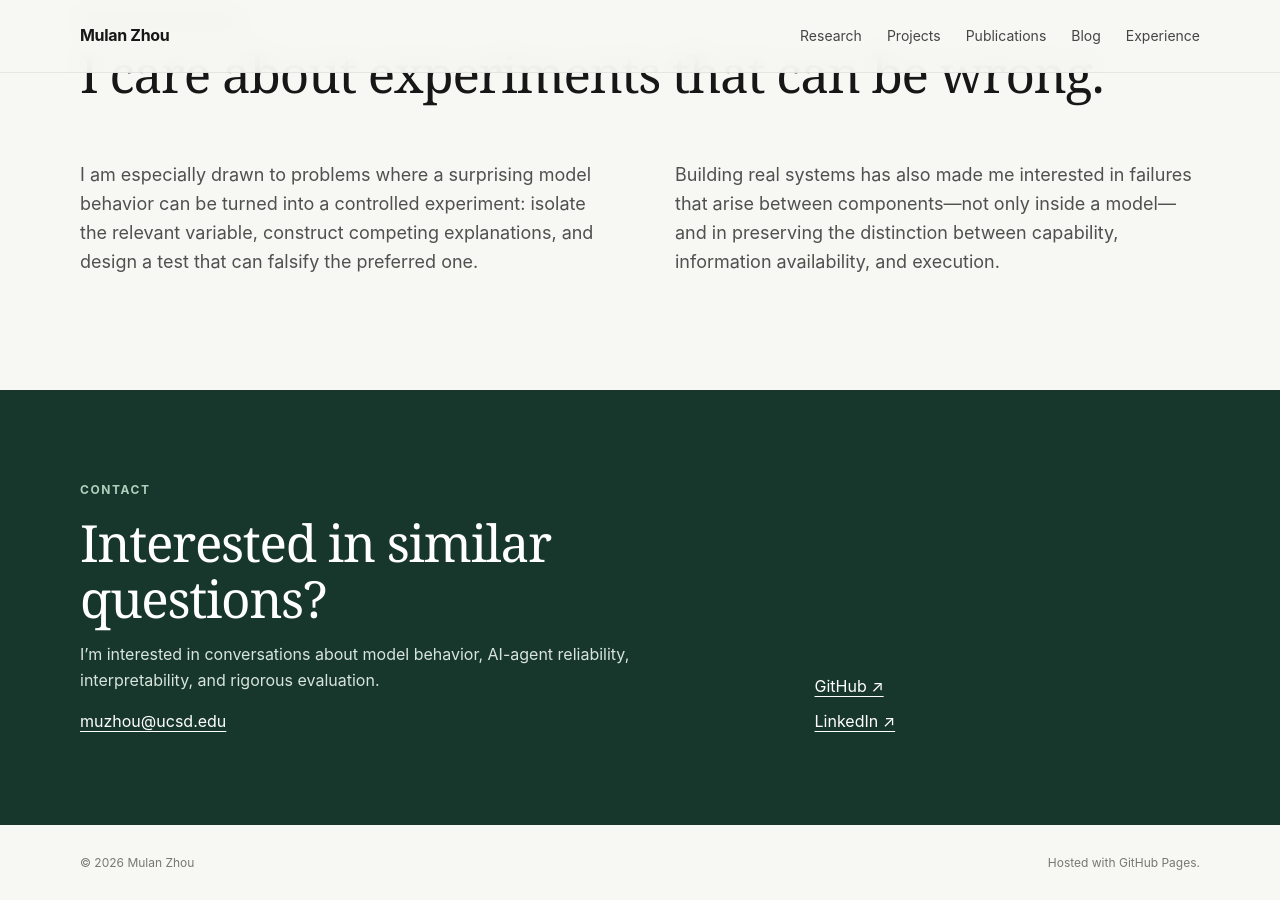
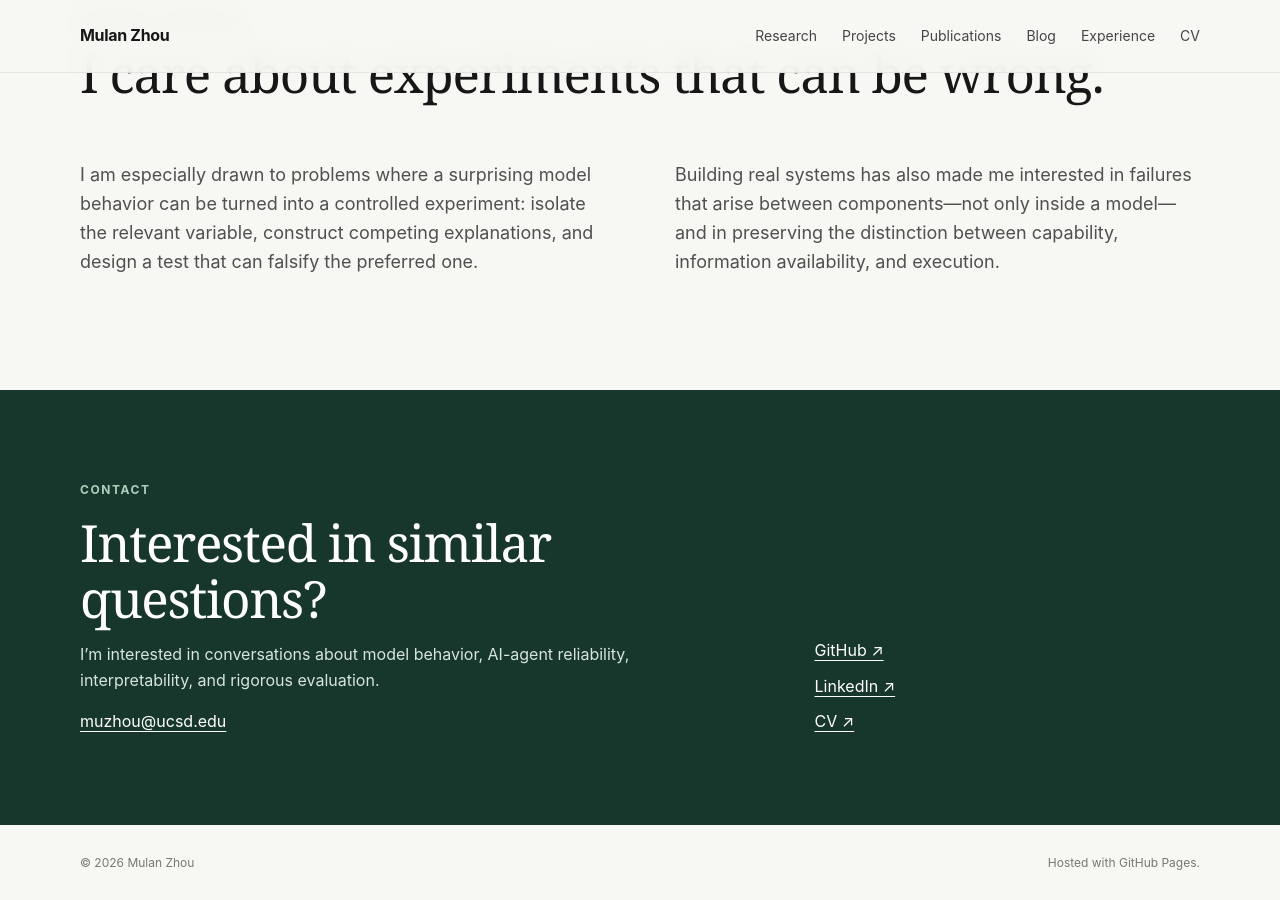
Before and after one commit to mulanz689/mulanz689.github.io, a Jekyll site: the page index.html, which Jekyll copies as it is, in a window 1280 px wide and 900 px high, scrolled down 6167 px. Built offline with Jekyll 4.4.1, drawn with Linux system fonts in a browser that asks for light colours.

Commit message:
Add the public CV
Public release of the CV with the personal phone number and the
under-review ICLR submission removed, and the internal document title
replaced. Linked from the navigation on every page and from the
contact block.

```diff
--- a/_layouts/post.html
+++ b/_layouts/post.html
@@ -16,6 +16,7 @@
         <a href="{{ '/' | relative_url }}#work">Projects</a>
         <a href="{{ '/' | relative_url }}#publications">Publications</a>
         <a href="{{ '/blog/' | relative_url }}">Blog</a>
+        <a href="{{ '/assets/mulan-zhou-cv.pdf' | relative_url }}" target="_blank" rel="noopener noreferrer">CV</a>
       </nav>
     </div>
   </header>
--- a/blog.html
+++ b/blog.html
@@ -20,6 +20,7 @@ title: Blog
         <a href="{{ '/' | relative_url }}#work">Projects</a>
         <a href="{{ '/' | relative_url }}#publications">Publications</a>
         <a class="active-nav" href="{{ '/blog/' | relative_url }}">Blog</a>
+        <a href="{{ '/assets/mulan-zhou-cv.pdf' | relative_url }}" target="_blank" rel="noopener noreferrer">CV</a>
       </nav>
     </div>
   </header>
--- a/index.html
+++ b/index.html
@@ -21,6 +21,7 @@
         <a href="#publications">Publications</a>
         <a href="blog/">Blog</a>
         <a href="#experience">Experience</a>
+        <a href="assets/mulan-zhou-cv.pdf" target="_blank" rel="noopener noreferrer">CV</a>
       </nav>
     </div>
   </header>
@@ -325,6 +326,7 @@
         <div class="contact-links">
           <a href="https://github.com/mulanz689" target="_blank" rel="noopener noreferrer">GitHub ↗</a>
           <a href="https://www.linkedin.com/in/mulan-z-286122303/" target="_blank" rel="noopener noreferrer">LinkedIn ↗</a>
+          <a href="assets/mulan-zhou-cv.pdf" target="_blank" rel="noopener noreferrer">CV ↗</a>
         </div>
       </div>
     </section>
```
Also changed, not shown: 1 other file.
